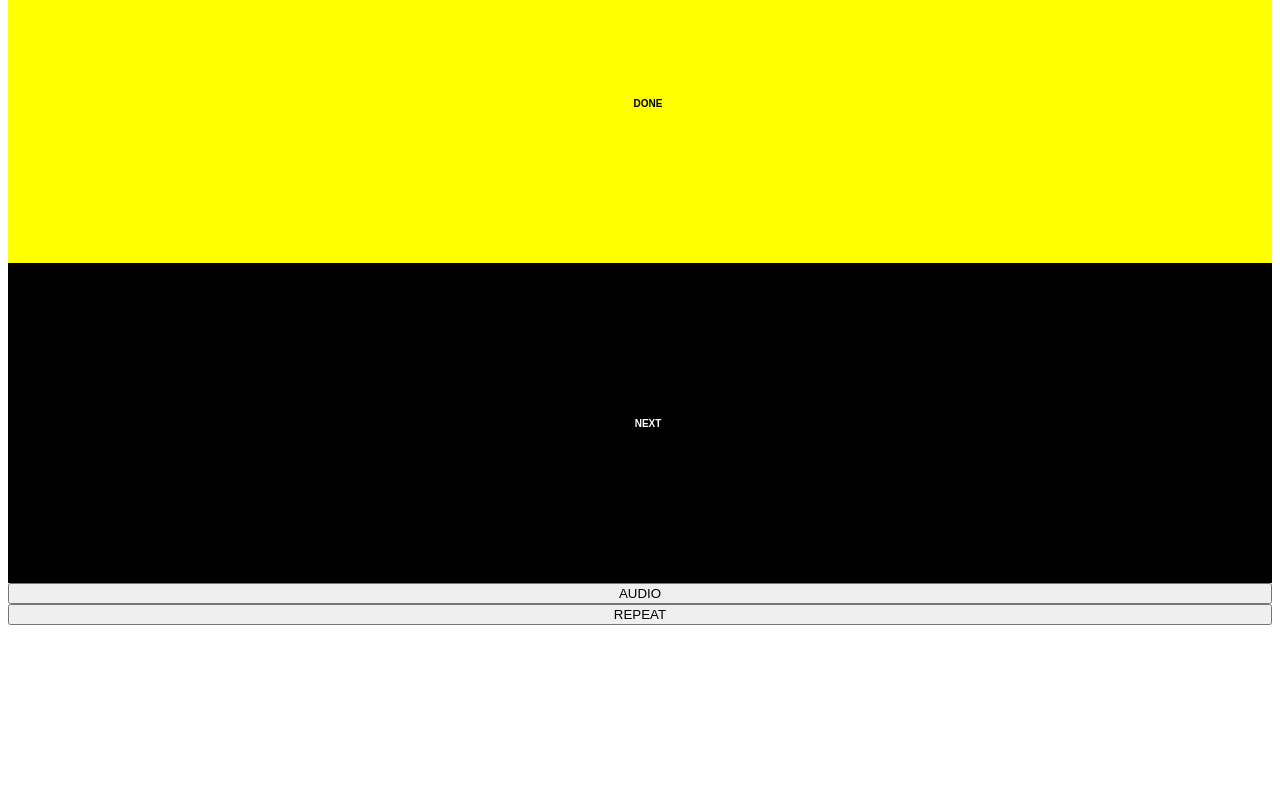
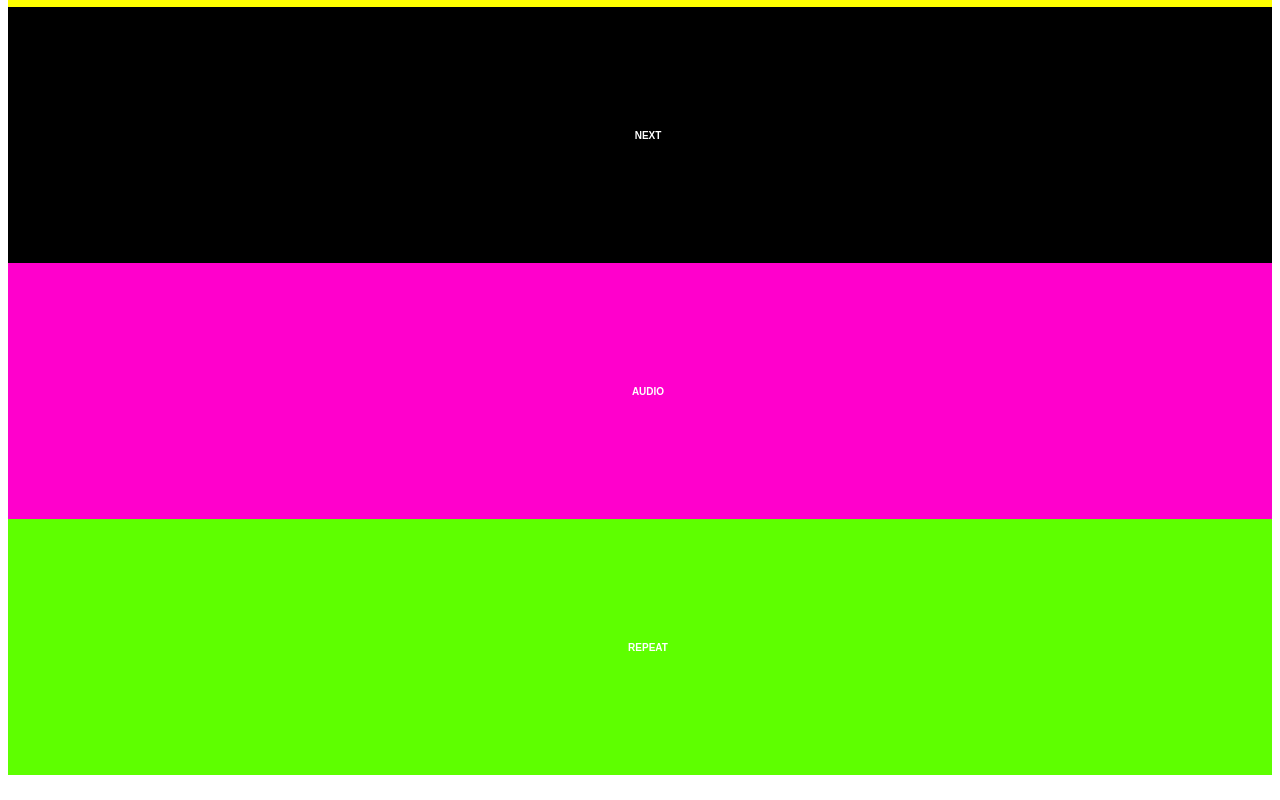
Before and after one commit to benioriginal/morsecode.github.io, a plain HTML site: page index.html in a window 1280 px wide. Shown: the part 1025-1825 px from the top of the page. Before the commit the page ends 1675 px from the top, so only its background shows below. Drawn offline with Linux system fonts and the light colour scheme.

Commit message:
Update styles.css

```diff
--- a/styles.css
+++ b/styles.css
@@ -14,7 +14,7 @@ body {
     font-size: 10px;
     font-weight: bold;
     width: 100vw;
-    height: 25vw;
+    height: 20vw;
 }
 #LINE {
     background-color: red;
@@ -22,7 +22,7 @@ body {
     font-size: 10px;
     font-weight: bold;
     width: 100vw;
-    height: 25vw;
+    height: 20vw;
 }
 #SPACE {
     background-color: green;
@@ -30,7 +30,7 @@ body {
     font-size: 10px;
     font-weight: bold;
     width: 100vw;
-    height: 25vw;
+    height: 20vw;
 }
 #DONE {
     background-color: yellow;
@@ -38,7 +38,7 @@ body {
     font-size: 10px;
     font-weight: bold;
     width: 100vw;
-    height: 25vw;
+    height: 20vw;
 }
 #DOT:hover{
     background-color: darkblue;
@@ -50,10 +50,34 @@ body {
     font-size: 10px;
     font-weight: bold;
     width: 100vw;
-    height: 25vw;
+    height: 20vw;
 }
 #NEXT:hover{
     background-color: gray;
+}
+#AUDIO {
+    background-color: rgb(255, 0, 204);
+    border: none;
+    color: white;
+    font-size: 10px;
+    font-weight: bold;
+    width: 100vw;
+    height: 20vw;
+}
+#AUDIO:hover{
+    background-color: rgb(120, 8, 94);
+}
+#REPEAT {
+    background-color: rgb(94, 255, 0);
+    border: none;
+    color: white;
+    font-size: 10px;
+    font-weight: bold;
+    width: 100vw;
+    height: 20vw;
+}
+#REPEAT:hover{
+    background-color: rgb(10, 65, 2);
 }
 #LINE:hover{
     background-color: darkred;
```
